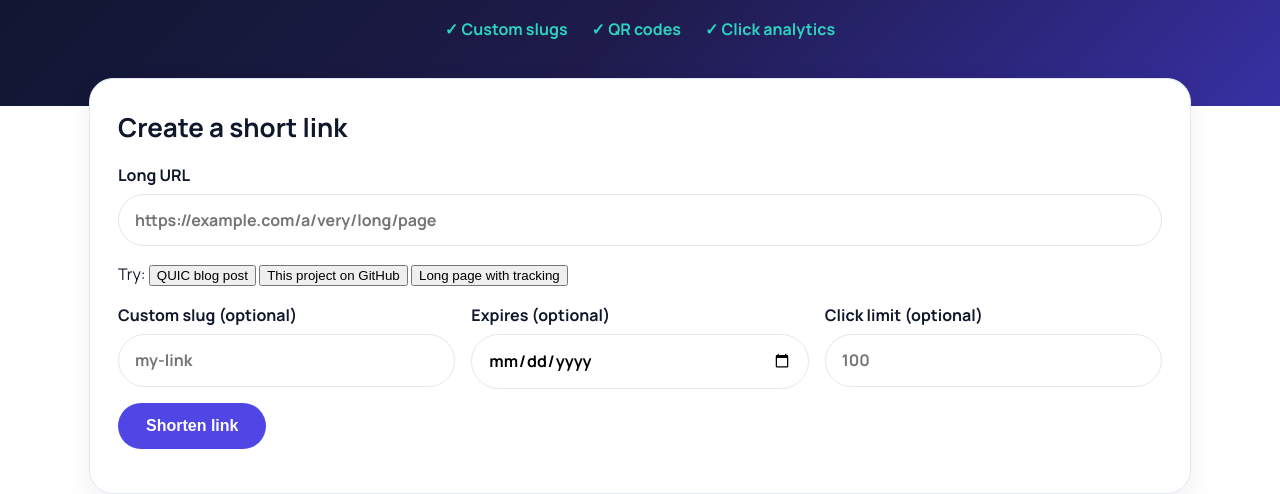
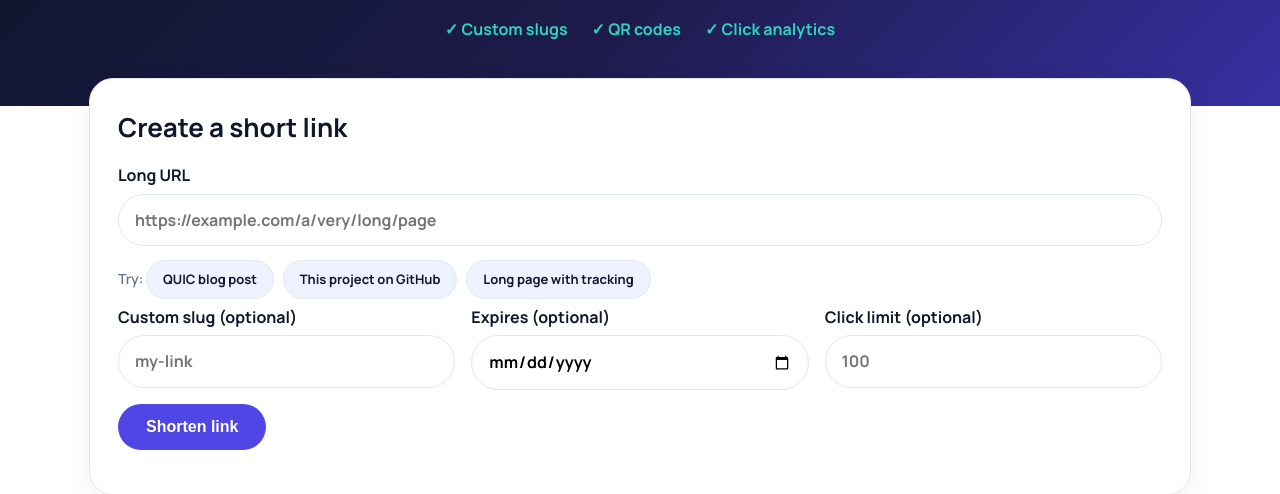
Before and after one commit to AvenashKumar/edge-url-shortener, a website: page public/index.html in a window 1280 px wide. Shown: the part 320-814 px from the top of the page. Drawn offline with Linux system fonts and the light colour scheme; no server answers.

Commit message:
Style the Try example buttons as pill buttons matching the site

```diff
--- a/public/styles.css
+++ b/public/styles.css
@@ -32,6 +32,9 @@ label{display:block;font-weight:700;margin-bottom:14px}input,select{width:100%;p
 .link-row{display:flex;justify-content:space-between;gap:16px;padding:16px 0;border-top:1px solid var(--border);flex-wrap:wrap}
 .link-row strong{font-size:17px}.link-row a{color:var(--primary);text-decoration:none;font-weight:700}
 .link-actions{display:flex;gap:8px;flex-wrap:wrap}
+.try-examples{margin:12px 0 0;color:var(--muted);font-weight:600;font-size:14px}
+.try-examples button{border:1px solid var(--border);background:var(--pale-blue);padding:8px 16px;border-radius:999px;font:inherit;font-weight:700;font-size:13px;cursor:pointer;margin:0 6px 6px 0;color:var(--ink)}
+.try-examples button:hover{background:var(--primary);color:#fff;border-color:var(--primary)}
 .range{display:flex;gap:8px;margin-bottom:16px}
 .breakdown{margin-top:20px}
 .analytics-layout{display:grid;grid-template-columns:220px 1fr;gap:20px;align-items:start}
```
